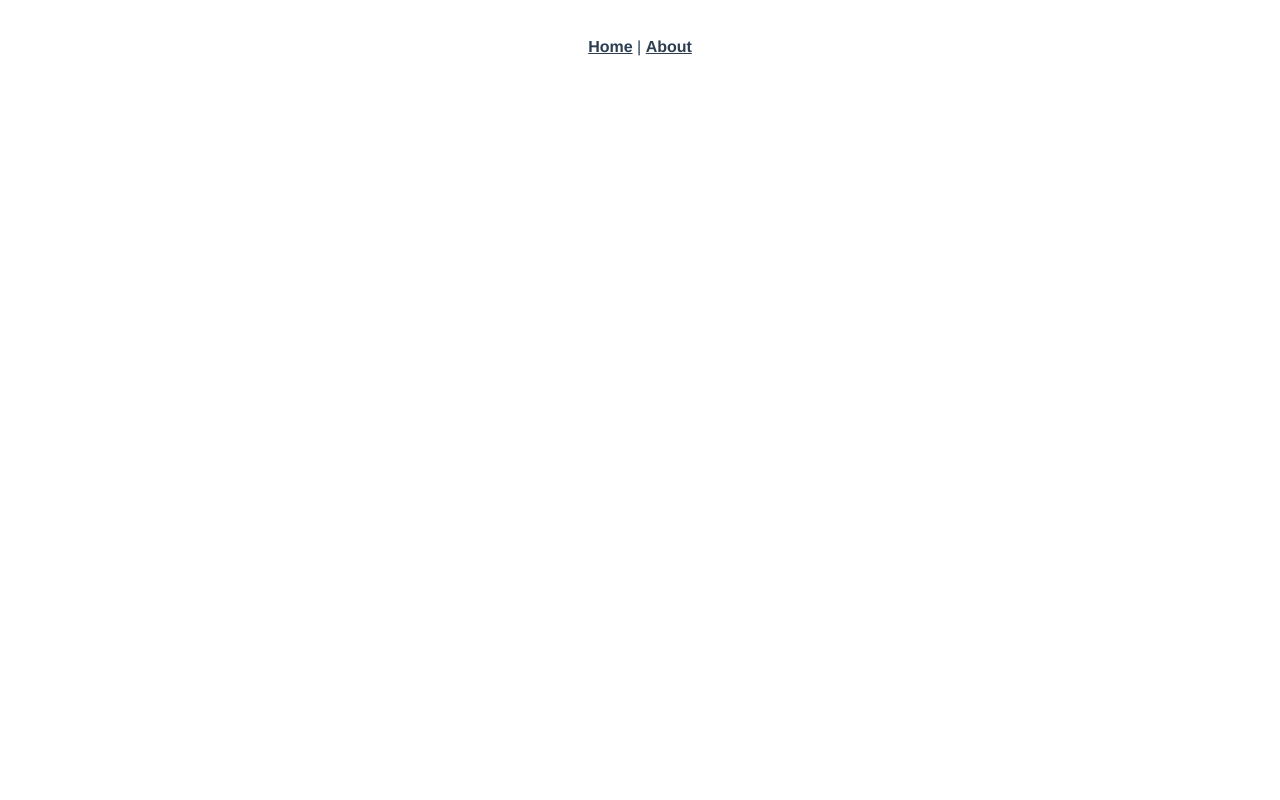
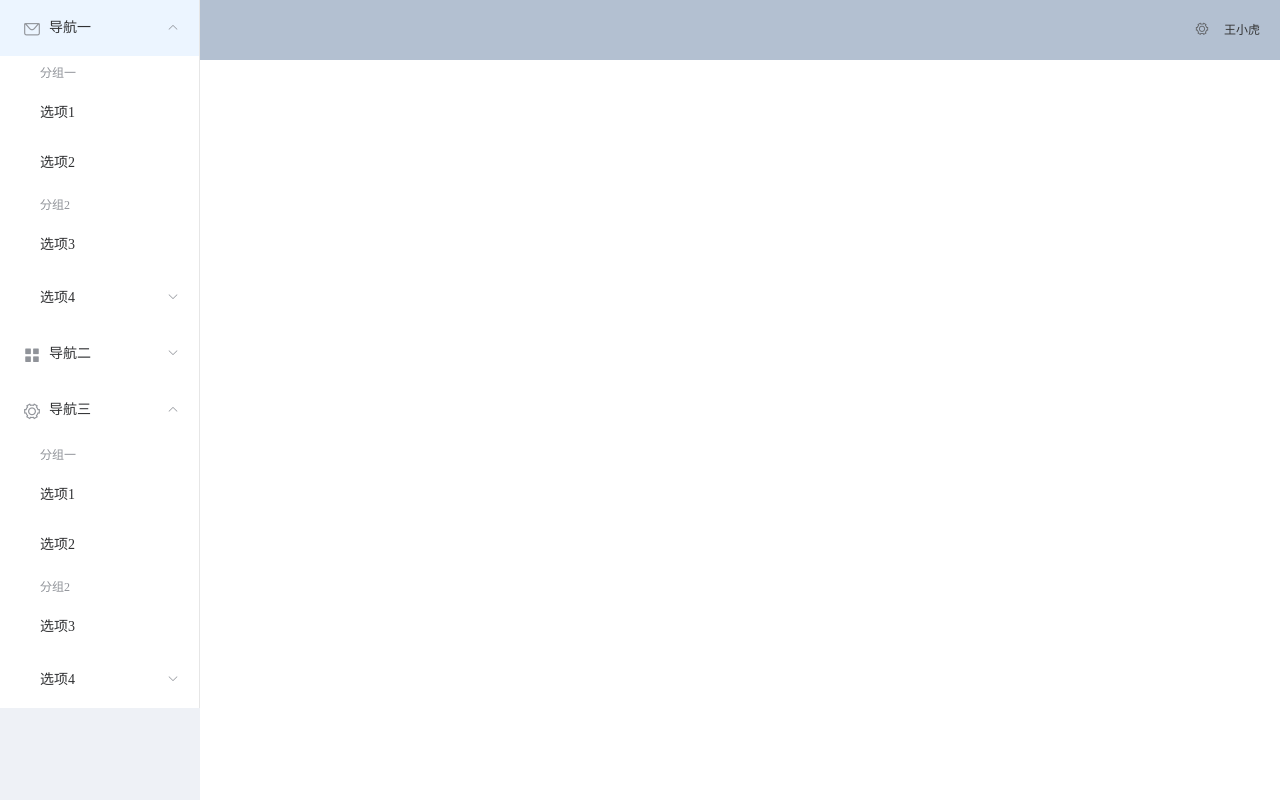
Before and after one commit to facexl/TabbyCat, a Vue app in the folder frontend/: page /user in a window 1280 px wide. Before the commit this address had no page. Built offline with nearby package versions, Linux system fonts and the light colour scheme.

Commit message:
addNormalize.css

```diff
--- a/frontend/package.json
+++ b/frontend/package.json
@@ -11,6 +11,7 @@
     "axios": "^0.21.1",
     "core-js": "^3.6.5",
     "element-plus": "^1.0.2-beta.45",
+    "normalize.css": "^8.0.1",
     "vue": "^3.0.0",
     "vue-class-component": "^8.0.0-0",
     "vue-router": "^4.0.0-0",
--- a/frontend/src/App.vue
+++ b/frontend/src/App.vue
@@ -1,30 +1,84 @@
 <template>
-  <div id="nav">
-    <router-link to="/">Home</router-link> |
-    <router-link to="/about">About</router-link>
-  </div>
-  <router-view/>
+  <el-container style="min-height: 100vh">
+  <el-aside width="200px" style="background-color: rgb(238, 241, 246)">
+    <el-menu :default-openeds="['1', '3']">
+      <el-submenu index="1">
+        <template #title><i class="el-icon-message"></i>导航一</template>
+        <el-menu-item-group>
+          <template #title>分组一</template>
+          <el-menu-item index="1-1">选项1</el-menu-item>
+          <el-menu-item index="1-2">选项2</el-menu-item>
+        </el-menu-item-group>
+        <el-menu-item-group title="分组2">
+          <el-menu-item index="1-3">选项3</el-menu-item>
+        </el-menu-item-group>
+        <el-submenu index="1-4">
+          <template #title>选项4</template>
+          <el-menu-item index="1-4-1">选项4-1</el-menu-item>
+        </el-submenu>
+      </el-submenu>
+      <el-submenu index="2">
+        <template #title><i class="el-icon-menu"></i>导航二</template>
+        <el-menu-item-group>
+          <template #title>分组一</template>
+          <el-menu-item index="2-1">选项1</el-menu-item>
+          <el-menu-item index="2-2">选项2</el-menu-item>
+        </el-menu-item-group>
+        <el-menu-item-group title="分组2">
+          <el-menu-item index="2-3">选项3</el-menu-item>
+        </el-menu-item-group>
+        <el-submenu index="2-4">
+          <template #title>选项4</template>
+          <el-menu-item index="2-4-1">选项4-1</el-menu-item>
+        </el-submenu>
+      </el-submenu>
+      <el-submenu index="3">
+        <template #title><i class="el-icon-setting"></i>导航三</template>
+        <el-menu-item-group>
+          <template #title>分组一</template>
+          <el-menu-item index="3-1">选项1</el-menu-item>
+          <el-menu-item index="3-2">选项2</el-menu-item>
+        </el-menu-item-group>
+        <el-menu-item-group title="分组2">
+          <el-menu-item index="3-3">选项3</el-menu-item>
+        </el-menu-item-group>
+        <el-submenu index="3-4">
+          <template #title>选项4</template>
+          <el-menu-item index="3-4-1">选项4-1</el-menu-item>
+        </el-submenu>
+      </el-submenu>
+    </el-menu>
+  </el-aside>
+
+  <el-container>
+    <el-header style="text-align: right; font-size: 12px">
+      <el-dropdown>
+        <i class="el-icon-setting" style="margin-right: 15px"></i>
+        <template #dropdown>
+          <el-dropdown-menu>
+              <el-dropdown-item>查看</el-dropdown-item>
+              <el-dropdown-item>新增</el-dropdown-item>
+              <el-dropdown-item>删除</el-dropdown-item>
+          </el-dropdown-menu>
+        </template>
+      </el-dropdown>
+      <span>王小虎</span>
+    </el-header>
+
+    <el-main>
+        <router-view/>
+    </el-main>
+  </el-container>
+</el-container>
 </template>
+<style>
+  .el-header {
+    background-color: #B3C0D1;
+    color: #333;
+    line-height: 60px;
+  }
 
-<style>
-#app {
-  font-family: Avenir, Helvetica, Arial, sans-serif;
-  -webkit-font-smoothing: antialiased;
-  -moz-osx-font-smoothing: grayscale;
-  text-align: center;
-  color: #2c3e50;
-}
-
-#nav {
-  padding: 30px;
-}
-
-#nav a {
-  font-weight: bold;
-  color: #2c3e50;
-}
-
-#nav a.router-link-exact-active {
-  color: #42b983;
-}
+  .el-aside {
+    color: #333;
+  }
 </style>
--- a/frontend/src/main.ts
+++ b/frontend/src/main.ts
@@ -2,6 +2,7 @@ import { createApp } from 'vue'
 import App from './App.vue'
 import ElementPlus from 'element-plus'
 import 'element-plus/lib/theme-chalk/index.css'
+import 'normalize.css/normalize.css'
 import router from './router'
 import store from './store'
 
```
Also changed, not shown: frontend/src/router/modules/user.ts (added), frontend/src/views/layout/Sidebar.vue (added), 1 other file (tests, documents, lock files or other folders).
